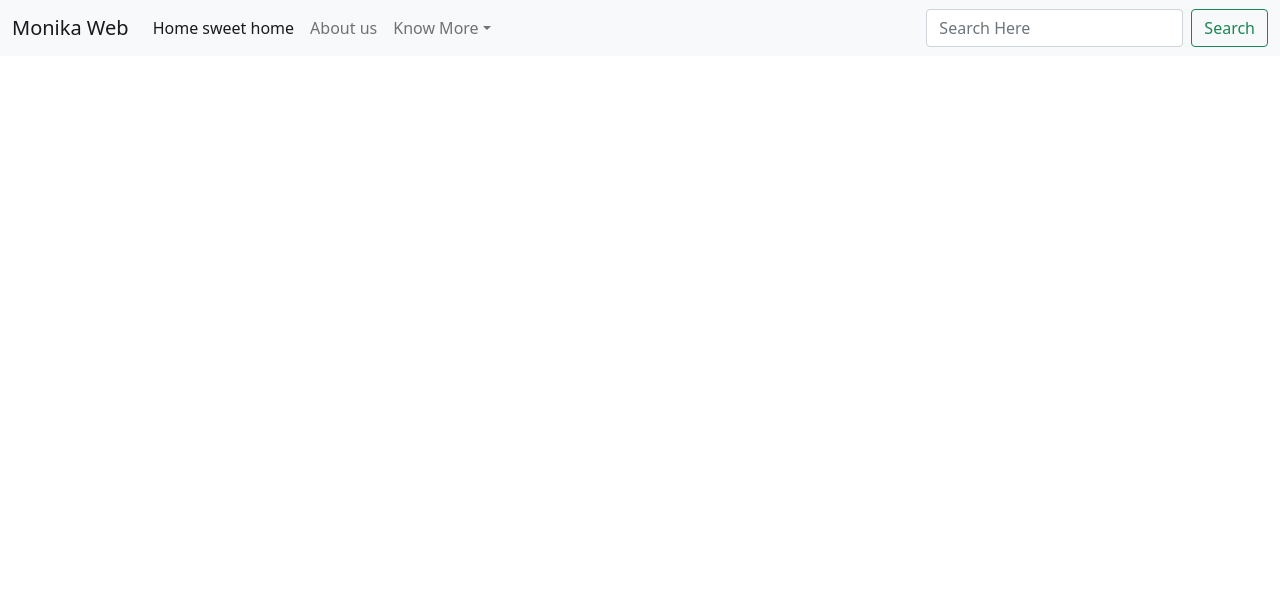
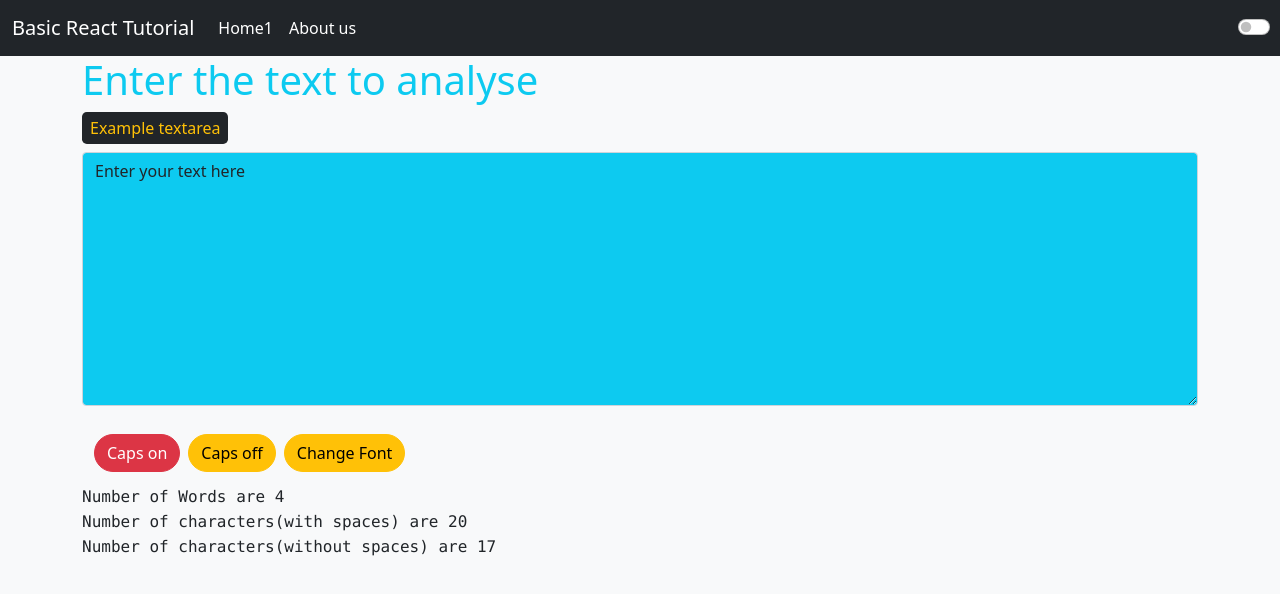
Before and after one commit to snovamicron/InputText-First-React-app, a React (Create React App) app: page / in a window 1280 px wide. Shown: the top 594 px of the page. Built offline with nearby package versions, Linux system fonts and the light colour scheme.

Commit message:
modified more

```diff
--- a/src/App.js
+++ b/src/App.js
@@ -1,11 +1,37 @@
 import React from 'react'
+import InputText from './components/InputText'
 import NavBar from './components/NavBar'
 
+
 const App = () => {
+  const [mode, setMode] = React.useState('light')
+  const changeMode = ()=> mode === 'light'? setMode('dark'):setMode('light')
+  const navBarProps = {
+    webTitle: "Basic React Tutorial",
+    home: "Home1",
+    about: "About us",
+    Mode : mode
+  }
+  const inputTextProps = {
+    heading: "Enter the text to analyse",
+    randerText: `Enter your text here`,
+    Mode : mode
+  }
+
+
   return (
     <>
-      {/* <NavBar title='React Web' home='Home sweet home' about='About us' more='Know More'  /> */}
-      <NavBar home='Home sweet home' about='About us' more='Know More'  />
+      <div className={`w-100 min-vh-100 bg-${mode} text-${mode === 'light'?'dark':'light'} position-relative`}>
+        <div className="position-absolute" style={{ top: 15, right: 2, zIndex:10000000}}>
+          <div className="form-check form-switch" onClick={changeMode}>
+            <input className="form-check-input " type="checkbox" role="switch" />
+          </div>
+        </div>
+        <NavBar {...navBarProps} />
+        <div className="container">
+          <InputText {...inputTextProps} />
+        </div>
+      </div>
     </>
   )
 }
--- /dev/null
+++ b/src/components/Button.js
@@ -0,0 +1,13 @@
+import React from 'react'
+
+const Button = (prop) => {
+    return (
+        <div>
+            <button className={prop.classProps}  onClick={prop.btnFunc}>
+                {prop.title}
+            </button>
+        </div>
+    )
+}
+
+export default Button
--- /dev/null
+++ b/src/components/InputText.js
@@ -0,0 +1,46 @@
+import React from 'react'
+import Button from './Button';
+
+
+const InputText = (prop) => {
+    const [text, setText] = React.useState(prop.randerText);
+    const [font, setFont] = React.useState("");
+    const entrVal = (event) => {
+        setText(event.target.value)
+    }
+    const cvrtCaps = () => {
+        setText(text.toUpperCase())
+    }
+    const cvrtLowCaps = () => {
+        setText(text.toLowerCase())
+    }
+    const fontFami = ()=>{
+        alert("make sure that the font is installed in your device")
+        let input = prompt("Enter the font name")
+         setFont(input)
+    }
+    const textFilter = ()=>{
+        return text.split(" ").filter(e=>e)
+    }
+
+
+    return (
+        <>
+            <h1 className="text-info">{prop.heading}</h1>
+            <div className="mb-3">
+                <label htmlFor="inputText" className={`form-label text-${prop.Mode === "light"?"warning":"dark"} bg-${prop.Mode === "light"?"dark":"light"} px-2 py-1 rounded-3`}>Example textarea</label>
+                <textarea style={{fontFamily:font}} className="form-control bg-info " id="inputText" rows="10" value={text}  onChange={entrVal}></textarea>
+            </div>
+            <div className="d-flex p-2">
+                <Button title="Caps on" btnFunc={cvrtCaps} classProps="btn btn-danger m-1 rounded-pill" />
+                <Button title="Caps off" btnFunc={cvrtLowCaps} classProps="btn btn-warning m-1 rounded-pill" />
+                <Button title="Change Font" btnFunc={fontFami} classProps="btn btn-warning m-1 rounded-pill" />
+            </div>
+            <samp>Number of Words are {textFilter().length}</samp><br />
+            <samp>Number of characters(with spaces) are {text.length}</samp><br />
+            <samp>Number of characters(without spaces) are { textFilter().length? textFilter().reduce((pv,e)=>pv+e).length : 0}</samp><br />
+        </>
+    )
+}
+
+export default InputText
--- a/src/components/NavBar.js
+++ b/src/components/NavBar.js
@@ -1,49 +1,26 @@
 import React from 'react'
-import PropTypes from 'prop-types'
+
+
 const NavBar = (prop) => {
   return (
     <>
-                  <nav className="navbar navbar-expand-lg navbar-light bg-light">
+      <nav className={`navbar navbar-expand-lg navbar-dark bg-${prop.Mode === 'dark'?'secondary':'dark'}`}>
         <div className="container-fluid">
-    <a className="navbar-brand" href="/">{prop.title}</a>
+          <a className="navbar-brand" href="/">{prop.webTitle}</a>
           <div className="collapse navbar-collapse" id="navbarSupportedContent">
             <ul className="navbar-nav me-auto mb-2 mb-lg-0">
               <li className="nav-item">
                 <a className="nav-link active" aria-current="page" href="/">{prop.home}</a>
               </li>
               <li className="nav-item">
-          <a className="nav-link" href="/">{prop.about}</a>
-        </li>
-        <li className="nav-item dropdown">
-          <a className="nav-link dropdown-toggle" href="/" id="navbarDropdown" role="button" data-bs-toggle="dropdown" aria-expanded="false">
-            {prop.more}
-          </a>
-          <ul className="dropdown-menu" aria-labelledby="navbarDropdown">
-            <li><a className="dropdown-item" href="/">Action</a></li>
-            <li><a className="dropdown-item" href="/">Another action</a></li>
-            <li><hr className="dropdown-divider"/></li>
-            <li><a className="dropdown-item" href="/">Something else here</a></li>
-          </ul>
+                <a className="nav-link active" href="/">{prop.about}</a>
               </li>
             </ul>
-      <form className="d-flex">
-        <input className="form-control me-2" type="search" placeholder="Search Here" aria-label="Search"/>
-        <button className="btn btn-outline-success" type="submit">Search</button>
-      </form>
           </div>
         </div>
       </nav>
+
     </>
   )
 }
-
-
-NavBar.propTypes = {
-    title: PropTypes.string.isRequired
-  }
-
-   NavBar.defaultProps = {
-       title : "Monika Web"
-   }
-
 export default NavBar
```
Also changed, not shown: public/index.html (+9 -7 lines), 1 other file (tests, documents, lock files or other folders). Lines whose indentation alone changed are shown as unchanged.
